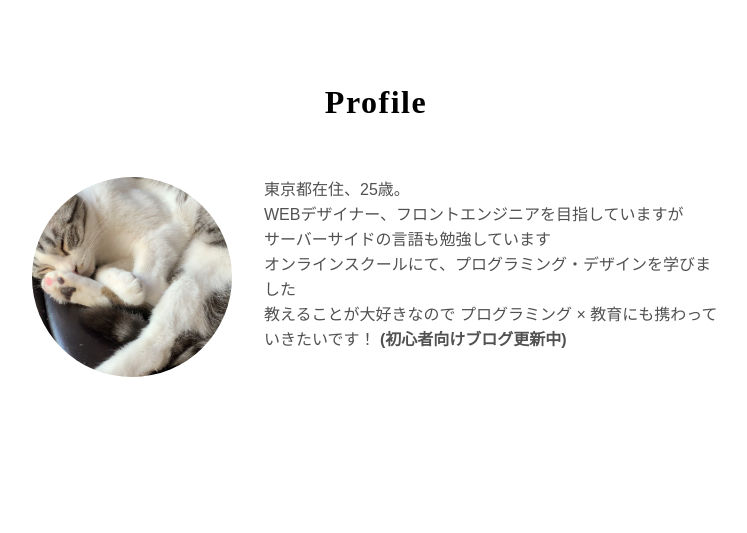
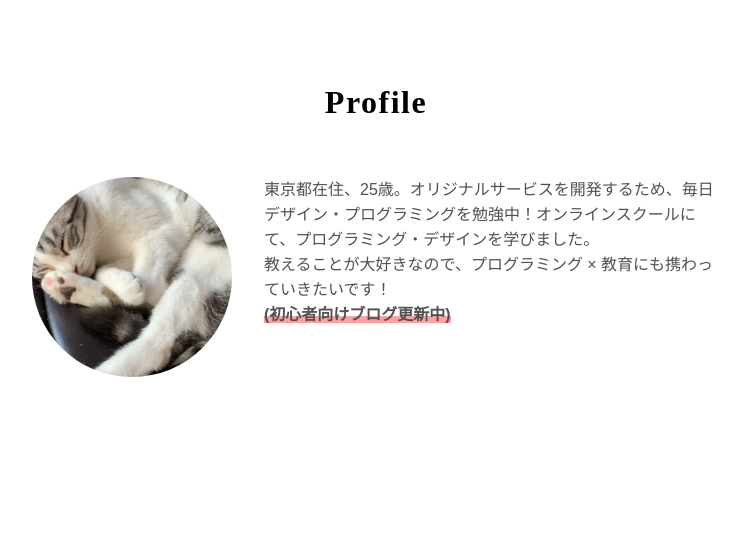
Before and after one commit to YunaSuzuki/portfolio-second, a PHP site: page / in a window 1280 px wide. Shown: the part 404-937 px from the top of the page, without its empty margins (264-1011 px from the left). Run offline with PHP 8.4, Linux system fonts and the light colour scheme; some libraries are stand-ins or nearby versions.

Commit message:
edit profile-section-text-contents and scss(sp)

```diff
--- a/index.html
+++ b/index.html
@@ -21,14 +21,14 @@
         <div class="flex-box">
           <div class="profile__imagebox flex-box__left"></div>
           <div class="profile__textbox flex-box__right">
-            <p class="profile__textbox__row">東京都在住、25歳。</p>
-            <p class="profile__textbox__row">WEBデザイナー、フロントエンジニアを目指していますが</p>
-            <p class="profile__textbox__row">サーバーサイドの言語も勉強しています</p>
-            <p class="profile__textbox__row">オンラインスクールにて、プログラミング・デザインを学びました</p>
             <p class="profile__textbox__row">
-              教えることが大好きなので
-              プログラミング × 教育にも携わっていきたいです！
-              <span class="bold-text link-hover"><a href="https://kamekame-walking.hatenablog.com">(初心者向けブログ更新中)</a></span>
+              東京都在住、25歳。オリジナルサービスを開発するため、毎日デザイン・プログラミングを勉強中！オンラインスクールにて、プログラミング・デザインを学びました。
+            </p>
+            <p class="profile__textbox__row">
+              教えることが大好きなので、プログラミング × 教育にも携わっていきたいです！
+            </p>
+            <p class="profile__textbox__row">
+              <span class="bold-text link-hover marker">(初心者向けブログ更新中)</span>
             </p>
           </div>
         </div>
--- a/sass/modules/common.scss
+++ b/sass/modules/common.scss
@@ -16,6 +16,10 @@ a{
   color: $text-color;
 }
 
+.marker{
+  background: linear-gradient(transparent 60%, #fca1a1 60%);
+}
+
 .bold-text{
   font-weight: bold;
 }
--- a/sass/style.scss
+++ b/sass/style.scss
@@ -135,12 +135,14 @@
     color: $text-color;
     font-family: $contents-font;
 
+    @media #{$sp-size}{
+      margin: 0 auto;
+      width: 70%;
+      text-align: center;
+    }
+
     &__row{
       line-height: 25px;
-    }
-
-    @media #{$sp-size}{
-      text-align: center;
     }
   }
 }
@@ -178,7 +180,7 @@
   @media #{$skillbox-block}{
     width: 100%;
     max-width: 400px;
-    height: 300px;
+    height: 350px;
     margin: 0 auto 32px;
     padding: 32px 16px;
   }
--- a/stylesheets/style.css
+++ b/stylesheets/style.css
@@ -12,6 +12,9 @@ ul {
 a {
   text-decoration: none;
   color: #515151; }
+
+.marker {
+  background: linear-gradient(rgba(0, 0, 0, 0) 60%, #fca1a1 60%); }
 
 .bold-text {
   font-weight: bold; }
@@ -128,11 +131,13 @@ a {
 .profile__textbox {
   color: #515151;
   font-family: "ヒラギノ明朝 ProN", "Hiragino Mincho ProN", "Yu Mincho Light", "YuMincho", "Yu Mincho", "游明朝体", sans-serif; }
+  @media (max-width: 560px) {
+    .profile__textbox {
+      margin: 0 auto;
+      width: 70%;
+      text-align: center; } }
   .profile__textbox__row {
     line-height: 25px; }
-  @media (max-width: 560px) {
-    .profile__textbox {
-      text-align: center; } }
 
 .question-icon {
   position: absolute;
@@ -167,7 +172,7 @@ a {
     .skill__block {
       width: 100%;
       max-width: 400px;
-      height: 300px;
+      height: 350px;
       margin: 0 auto 32px;
       padding: 32px 16px; } }
   @media (min-width: 800px) {
```
Also changed, not shown: 1 other file.
